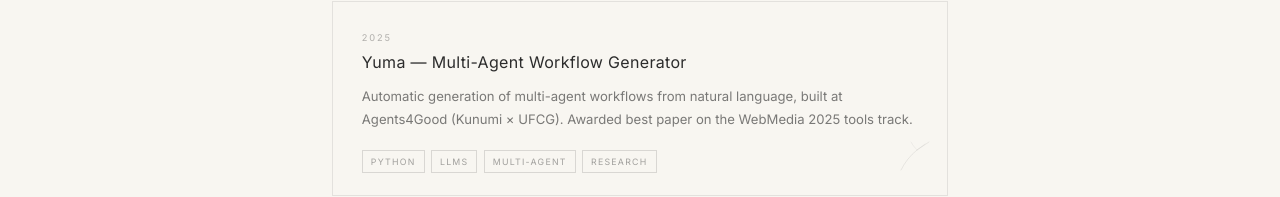
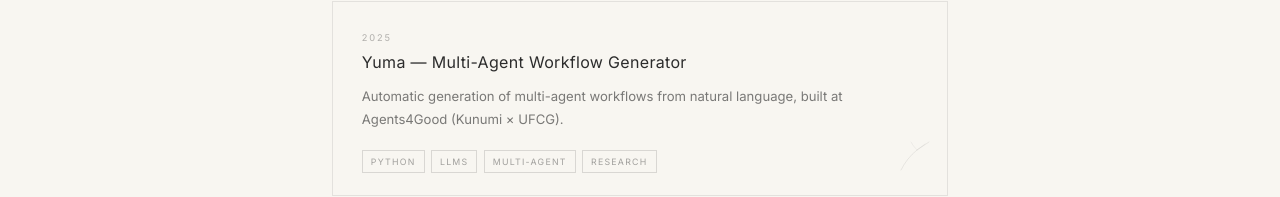
Before and after one commit to deboraleda/portfolio, a React (Vite) app: page / in a window 1280 px wide. Both pictures are taken after a click on the button "PROJECTS". Shown: the part 274-471 px from the top of the page. Built offline with nearby package versions, Linux system fonts and the light colour scheme; no server answers.

Commit message:
adds portfolio

```diff
--- a/src/pages/ProjectsPage.tsx
+++ b/src/pages/ProjectsPage.tsx
@@ -16,7 +16,7 @@
     year: '2025',
     title: 'Yuma — Multi-Agent Workflow Generator',
     description:
-      'Automatic generation of multi-agent workflows from natural language, built at Agents4Good (Kunumi × UFCG). Awarded best paper on the WebMedia 2025 tools track.',
+      'Automatic generation of multi-agent workflows from natural language, built at Agents4Good (Kunumi × UFCG).',
     tags: ['Python', 'LLMs', 'Multi-Agent', 'Research'],
   },
   {
```
